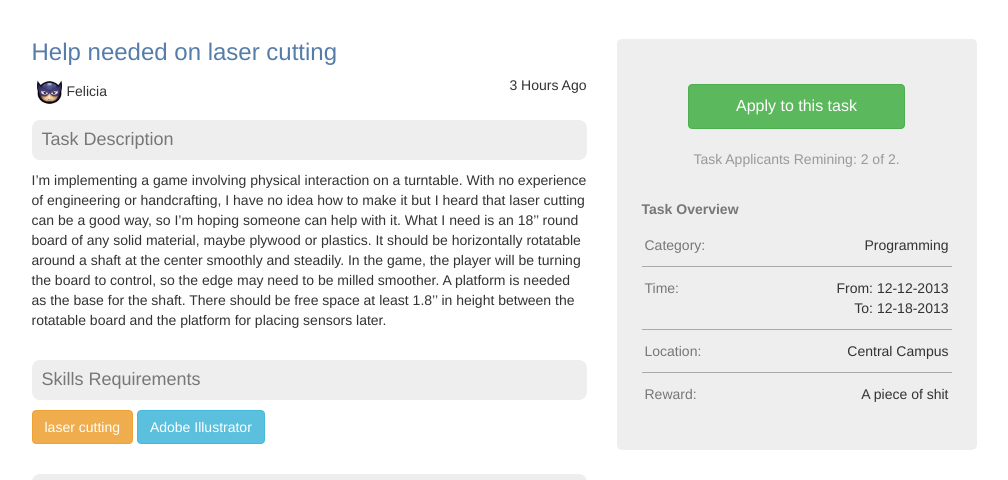
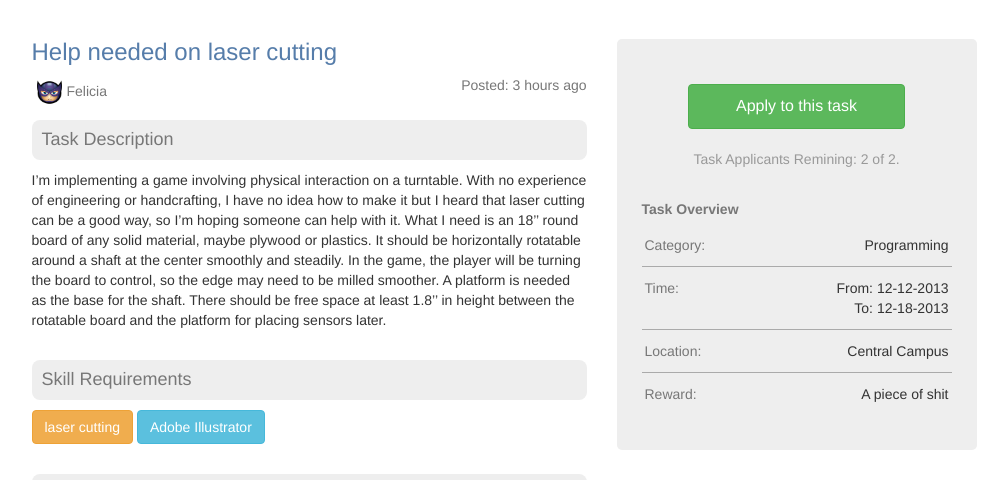
Before and after one commit to umliuxin/MHelper, a PHP site: page /task.php in a window 1280 px wide. Shown: the part 51-531 px from the top of the page, without its empty margins (136-1144 px from the left). Run offline with PHP 8.4, Linux system fonts and the light colour scheme; data that the repository does not hold is empty; some libraries are stand-ins or nearby versions.

Commit message:
typo on taskpage

```diff
--- a/css/task.css
+++ b/css/task.css
@@ -25,6 +25,7 @@ body {
 }
 #task-content .authorinfo{
 	overflow:hidden;
+	color:#777;
 }
 #task-content .authorinfo .avatar{
 	width:25px;
--- a/task.php
+++ b/task.php
@@ -23,7 +23,7 @@
 				<h3>Help needed on laser cutting</h3>
 				<div class="authorinfo">
 					<span class="pull-left"><img class="avatar" src="img/superhero/Hawkeye.png">Felicia</span>
-					<span class="pull-right">3 Hours Ago</span>
+					<span class="pull-right">Posted: 3 hours ago</span>
 				</div>
 				<ul class="list-unstyled">
 					<li>
@@ -33,7 +33,7 @@
 		What I need is an 18’’ round board of any solid material, maybe plywood or plastics. It should be horizontally rotatable around a shaft at the center smoothly and steadily. In the game, the player will be turning the board to control, so the edge may need to be milled smoother. A platform is needed as the base for the shaft. There should be free space at least 1.8’’ in height between the rotatable board and the platform for placing sensors later.</p>
 					</li>
 					<li>
-						<h4>Skills Requirements</h4>
+						<h4>Skill Requirements</h4>
 						<button type="button" class="btn btn-warning">laser cutting</button>
 						<button type="button" class="btn btn-info">Adobe Illustrator</button>
 					</li>
```
